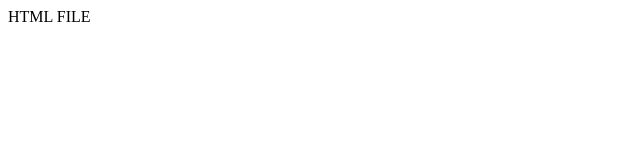
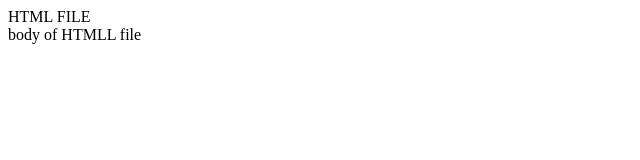
Before and after one commit to SanathKumarRaoKV/Project_dir, a plain HTML site: page index.html in a window 1280 px wide. Shown: the whole page, without its empty margins (0-640 px from the left). Drawn offline with Linux system fonts and the light colour scheme.

Commit message:
Updated HTML file

```diff
--- a/index.html
+++ b/index.html
@@ -2,4 +2,8 @@
 <head>
 HTML FILE
 </head>
+<br>
+<body>
+body of HTMLL file
+</body>
 </html>
```
Also changed, not shown: 1 other file.
